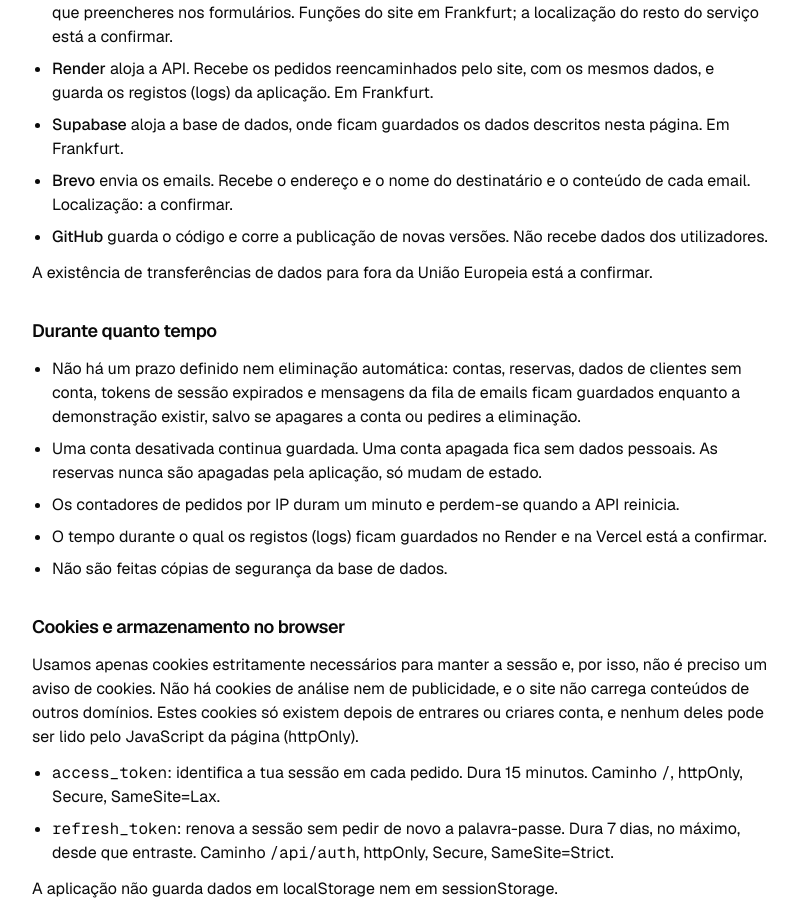
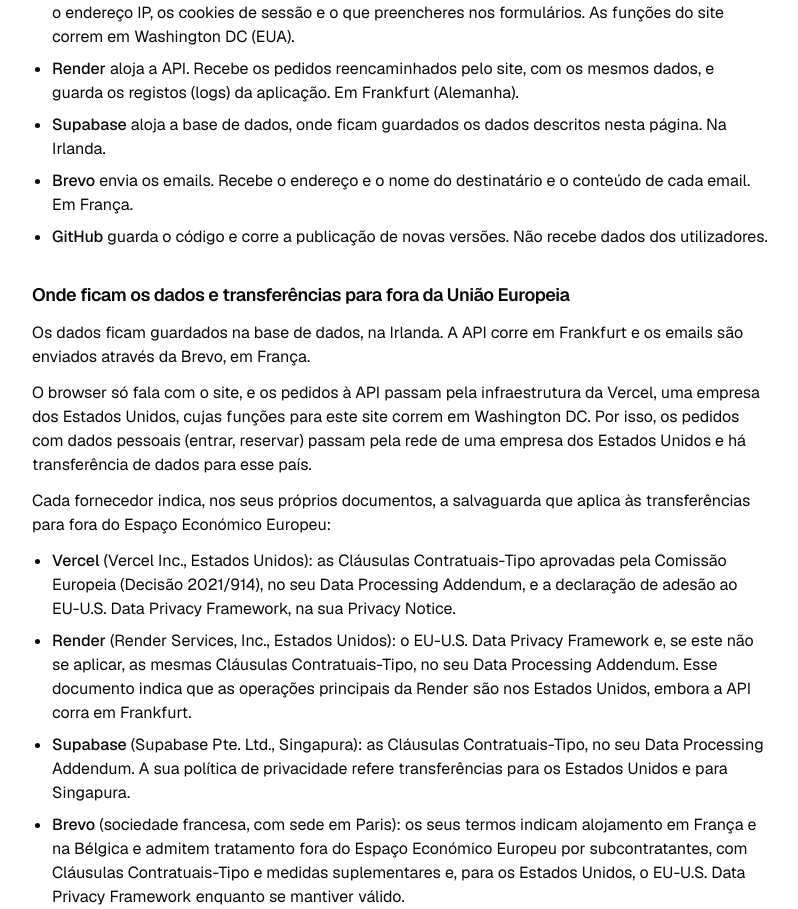
Before and after one commit to rodrigo4sousa/SportsEstablishments, a Next.js app in the folder frontend/: page /privacy in a window 1280 px wide. Shown: the part 1888-2797 px from the top of the page, without its empty margins (240-1038 px from the left). Built offline with nearby package versions, Linux system fonts and the light colour scheme.

Commit message:
docs(T07): state the confirmed data locations and transfer safeguards
The privacy policy says where the data is, that requests to the API pass
through Vercel, and the safeguard each provider states. Version 1.2. Log
retention stays to be confirmed.

```diff
--- a/frontend/src/app/(legal)/privacy/page.tsx
+++ b/frontend/src/app/(legal)/privacy/page.tsx
@@ -96,27 +96,61 @@ export default function Page() {
         <p>Estes fornecedores tratam dados em nome do responsável, para que o serviço funcione:</p>
         <LegalList>
           <li>
-            <strong className="font-medium">Vercel</strong> aloja o site. Recebe todos os pedidos do browser: o endereço IP, os cookies de
-            sessão e o que preencheres nos formulários. Funções do site em Frankfurt; a localização do resto do serviço está a confirmar.
+            <strong className="font-medium">Vercel</strong> aloja o site, que é servido pela rede global da Vercel. Recebe todos os pedidos do
+            browser: o endereço IP, os cookies de sessão e o que preencheres nos formulários. As funções do site correm em Washington DC (EUA).
           </li>
           <li>
             <strong className="font-medium">Render</strong> aloja a API. Recebe os pedidos reencaminhados pelo site, com os mesmos dados, e
-            guarda os registos (logs) da aplicação. Em Frankfurt.
+            guarda os registos (logs) da aplicação. Em Frankfurt (Alemanha).
           </li>
           <li>
-            <strong className="font-medium">Supabase</strong> aloja a base de dados, onde ficam guardados os dados descritos nesta página. Em
-            Frankfurt.
+            <strong className="font-medium">Supabase</strong> aloja a base de dados, onde ficam guardados os dados descritos nesta página. Na
+            Irlanda.
           </li>
           <li>
             <strong className="font-medium">Brevo</strong> envia os emails. Recebe o endereço e o nome do destinatário e o conteúdo de cada
-            email. Localização: a confirmar.
+            email. Em França.
           </li>
           <li>
             <strong className="font-medium">GitHub</strong> guarda o código e corre a publicação de novas versões. Não recebe dados dos
             utilizadores.
           </li>
         </LegalList>
-        <p>A existência de transferências de dados para fora da União Europeia está a confirmar.</p>
+      </LegalSection>
+
+      <LegalSection title="Onde ficam os dados e transferências para fora da União Europeia">
+        <p>
+          Os dados ficam guardados na base de dados, na Irlanda. A API corre em Frankfurt e os emails são enviados através da Brevo, em França.
+        </p>
+        <p>
+          O browser só fala com o site, e os pedidos à API passam pela infraestrutura da Vercel, uma empresa dos Estados Unidos, cujas funções para
+          este site correm em Washington DC. Por isso, os pedidos com dados pessoais (entrar, reservar) passam pela rede de uma empresa dos Estados
+          Unidos e há transferência de dados para esse país.
+        </p>
+        <p>
+          Cada fornecedor indica, nos seus próprios documentos, a salvaguarda que aplica às transferências para fora do Espaço Económico Europeu:
+        </p>
+        <LegalList>
+          <li>
+            <strong className="font-medium">Vercel</strong> (Vercel Inc., Estados Unidos): as Cláusulas Contratuais-Tipo aprovadas pela Comissão
+            Europeia (Decisão 2021/914), no seu Data Processing Addendum, e a declaração de adesão ao EU-U.S. Data Privacy Framework, na sua Privacy
+            Notice.
+          </li>
+          <li>
+            <strong className="font-medium">Render</strong> (Render Services, Inc., Estados Unidos): o EU-U.S. Data Privacy Framework e, se este não
+            se aplicar, as mesmas Cláusulas Contratuais-Tipo, no seu Data Processing Addendum. Esse documento indica que as operações principais da
+            Render são nos Estados Unidos, embora a API corra em Frankfurt.
+          </li>
+          <li>
+            <strong className="font-medium">Supabase</strong> (Supabase Pte. Ltd., Singapura): as Cláusulas Contratuais-Tipo, no seu Data Processing
+            Addendum. A sua política de privacidade refere transferências para os Estados Unidos e para Singapura.
+          </li>
+          <li>
+            <strong className="font-medium">Brevo</strong> (sociedade francesa, com sede em Paris): os seus termos indicam alojamento em França e na
+            Bélgica e admitem tratamento fora do Espaço Económico Europeu por subcontratantes, com Cláusulas Contratuais-Tipo e medidas suplementares
+            e, para os Estados Unidos, o EU-U.S. Data Privacy Framework enquanto se mantiver válido.
+          </li>
+        </LegalList>
       </LegalSection>
 
       <LegalSection title="Durante quanto tempo">
--- a/frontend/src/features/legal/legal-info.ts
+++ b/frontend/src/features/legal/legal-info.ts
@@ -2,7 +2,7 @@
  * T07: the one place for what identifies the Terms and the Privacy Policy. Change the version and the date whenever either text
  * changes: the version is what the sign-up form sends and the API stores with each new account.
  */
-export const LEGAL_VERSION = "1.1";
+export const LEGAL_VERSION = "1.2";
 
 /** A date key (`YYYY-MM-DD`), shown with `formatDateKey`. */
 export const LEGAL_LAST_UPDATED = "2026-11-10";
```
Also changed, not shown: 3 other files (tests, documents, lock files or other folders).
